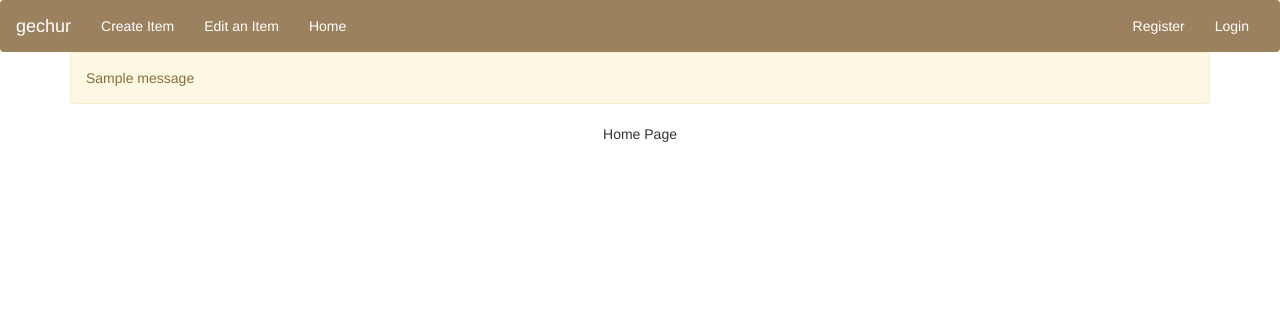
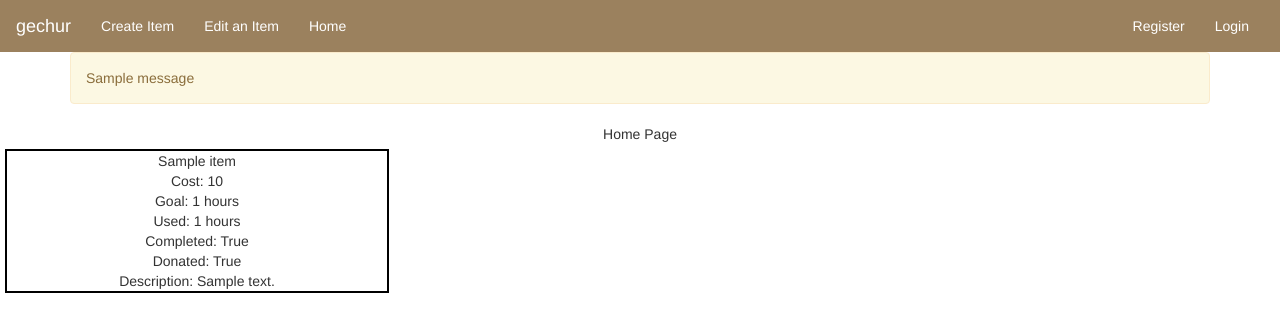
Before and after one commit to natewoodprojects/specs-capstone-project, a Flask app: page /home in a window 1280 px wide. Shown: the top 332 px of the page. Run offline with Flask 2, Linux system fonts and the light colour scheme; tables that the repository leaves empty hold one stand-in row (values such as "Sample post"); one stand-in notice (Sample message) is shown; some libraries are stand-ins or nearby versions; some web fonts are replaced.

Commit message:
updated homepage

```diff
--- a/server.py
+++ b/server.py
@@ -1,8 +1,9 @@
-from flask import Flask, render_template, session, redirect
+import jinja2
+from werkzeug.security import generate_password_hash, check_password_hash
+from flask import Flask, render_template, session, redirect, flash
+
 from forms import CreateItem, EditItem, RegisterUser, LoginUser
-import jinja2
 from model import connect_to_db, User, Item, db
-from werkzeug.security import generate_password_hash, check_password_hash
 
 app = Flask(__name__)
 
@@ -31,8 +32,10 @@ def login():
         if not user:
             return redirect("/login")
         if check_password_hash(user.password, password):
-            return redirect("/login")
-        return render_template("/home.html")
+            flash("Logged in!")
+            return redirect("/home")
+        flash("Sorry, something went wrong!")
+        return redirect("/")
 
     return render_template('/login.html', form=form)
 
@@ -50,6 +53,7 @@ def register():
         new_user = User(username=username, email=email, password=password)
         db.session.add(new_user)
         db.session.commit()
+        flash("User Created")
         return redirect('/')
 
     return render_template('/register.html', form=form)
@@ -64,9 +68,9 @@ def home():
     Have different users logged in in order to create items.
     '''
 
+    items = Item.query.all()
 
-
-    return render_template('/home.html')
+    return render_template('/home.html', items=items)
 
 @app.route('/create', methods=['GET', 'POST'])
 def create():
@@ -84,6 +88,7 @@ def create():
         new_item = Item(user_id=user_id, item_name=item_name, cost_of_item=cost_of_item, hours_to_use=hours_to_use, hours_used=0, completed=False, given_away=False, description=description)
         db.session.add(new_item)
         db.session.commit()
+        flash(f"{item_name} Created")
         return redirect("/home")
 
     return render_template('/create.html', form=form)
--- a/templates/base.html
+++ b/templates/base.html
@@ -17,13 +17,14 @@
       type="text/css"
     />
   </head>
-  <body>
+  <body style="background-color: white">
     <nav
       class="navbar"
       style="
         margin-bottom: 0px;
         background-color: rgb(155, 129, 94);
         color: white;
+        border-radius: 0%;
       "
     >
       <div class="container-fluid">
@@ -67,7 +68,7 @@
     <div class="container">
       <!-- Show flashed messages -->
       {% with messages = get_flashed_messages() %} {% for message in messages %}
-      <div class="alert alert-warning">{{ message }}</div>
+      <div class="alert alert-warning" role="alert">{{ message }}</div>
       {% endfor %} {% endwith %}
     </div>
     {% block content %}{% endblock %}
--- a/templates/home.html
+++ b/templates/home.html
@@ -1,6 +1,38 @@
 {% extends 'base.html' %} {% block content %}
 <div align="center">
   Home Page
-  <p></p>
+  <div>
+    {% for item in items %}
+    <div
+      class="col-xs-12 col-sm-6 col-md-6 col-lg-4 melon-summary"
+      style="border: 2px solid black; margin: 5px; max-width: 30%"
+    >
+      {{ item.item_name }} <br />
+      Cost: {{item.cost_of_item}} <br />
+      Goal: {{item.hours_to_use}} hours<br />
+      Used: {{item.hours_used}} hours <br />
+      Completed: {{item.completed}} <br />
+      Donated: {{item.given_away}} <br />
+
+      <div>Description: {{item.description or "N/A"}}</div>
+    </div>
+
+    {% endfor %}
+  </div>
 </div>
 {% endblock %}
+
+<!--
+ <div class="col-xs-12 col-sm-6 col-md-6 col-lg-4 melon-summary">
+
+              <div class="well">
+                  <h3><a href="/melon/{{ melon.melon_id }}">{{ melon.common_name }}</a></h3>
+                  <a href="/melon/{{ melon.melon_id }}">
+                      <img src="{{ melon.image_url }}" class="img-circle">
+                  </a>
+
+                  <div class="price">{{ melon.price_str() }}</div>
+                  <a class="btn btn-primary" href="/melon/{{ melon.melon_id }}">Details</a>
+              </div>
+
+          </div> -->
```
